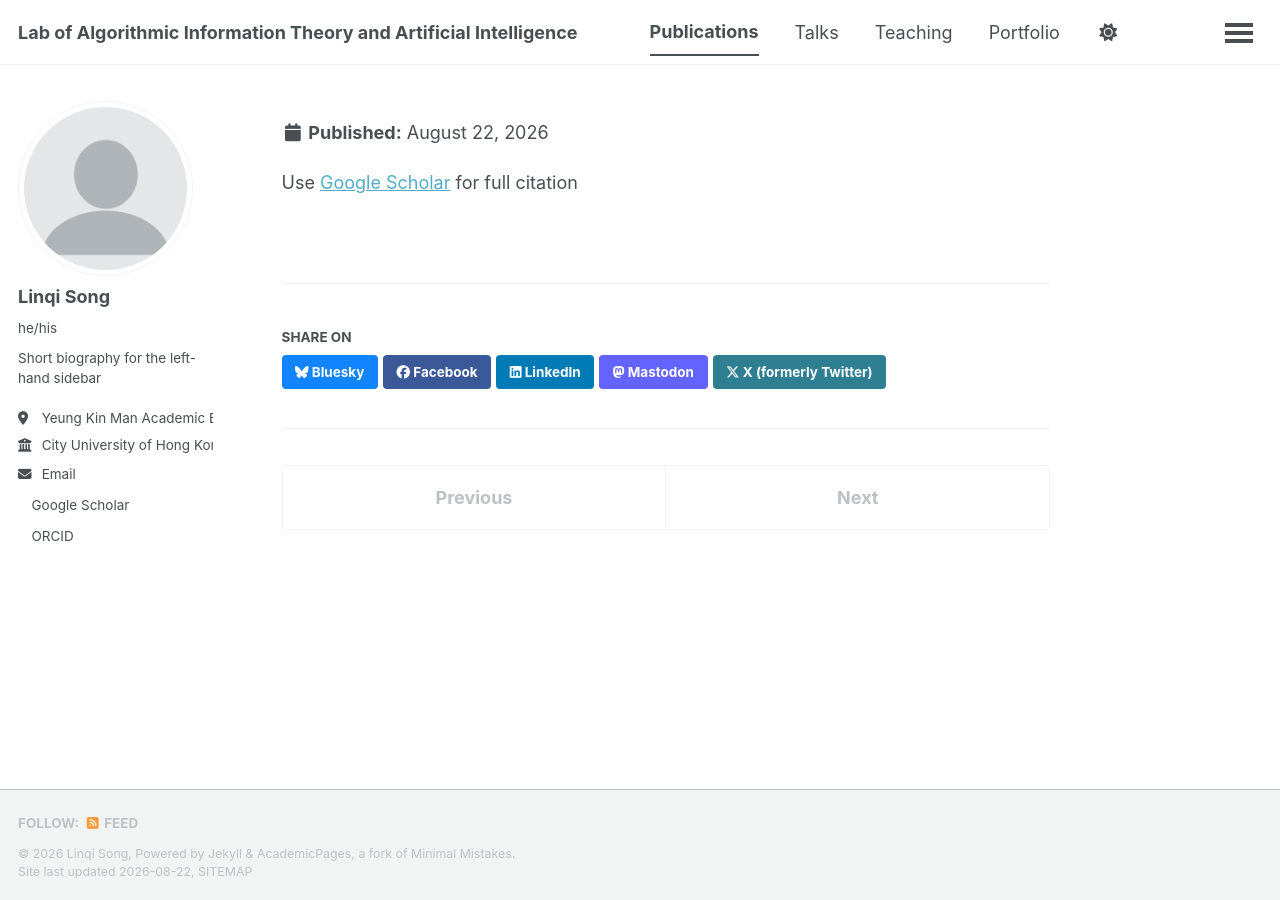
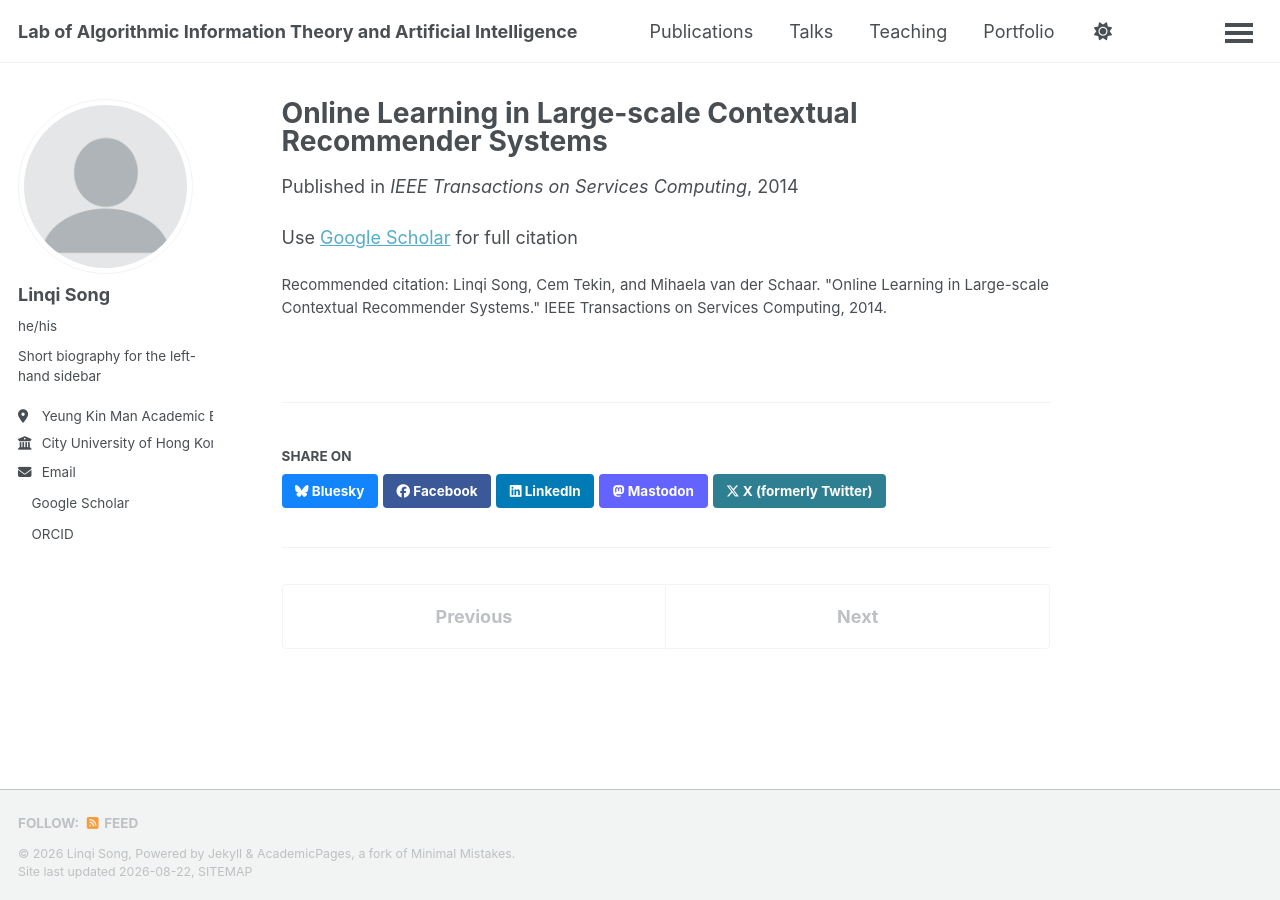
Before and after one commit to AI2LabSite/ai2labsite.github.io, a Jekyll site: the page built from _publications/2014-01-01-CemTekin-and-Mihaela-van-der-Schaar-Fellow.md, in a window 1280 px wide. Built offline with Jekyll 4.4.1, drawn with Linux system fonts in a browser that asks for light colours; a style sheet for code colours, icons or effects is not loaded; some of the changed lines change nothing that is shown.

Commit message:
Update 2014-01-01-CemTekin-and-Mihaela-van-der-Schaar-Fellow.md

```diff
--- a/_publications/2014-01-01-CemTekin-and-Mihaela-van-der-Schaar-Fellow.md
+++ b/_publications/2014-01-01-CemTekin-and-Mihaela-van-der-Schaar-Fellow.md
@@ -1,10 +1,4 @@
 ---
-<<<<<<< HEAD
-title: "CemTekin, and Mihaela van der Schaar, Fellow,“"
-collection: publications
-category: manuscripts
-permalink: /publication/2014-01-01-CemTekin-and-Mihaela-van-der-Schaar-Fellow
-=======
 title: "Online Learning in Large-scale Contextual Recommender Systems"
 category: manuscripts
 authors:
@@ -13,7 +7,6 @@ authors:
   - "van der Schaar, Mihaela"
 venue: "IEEE Transactions on Services Computing"
 year: 2014
->>>>>>> b6af99e91222a97effd9f4451eca748eea4ec370
 date: 2014-01-01
 permalink: /publication/2014-01-01-online-learning-recommender-systems
 citation: 'Linqi Song, Cem Tekin, and Mihaela van der Schaar. "Online Learning in Large-scale Contextual Recommender Systems." IEEE Transactions on Services Computing, 2014.'
```
